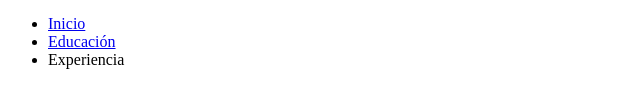
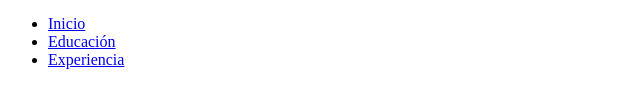
Before and after one commit to AngelVelasco29/ProyectoFinal, a plain HTML site: page index.html in a window 1280 px wide. Shown: the part 500-608 px from the top of the page, 0-640 px from the left. Drawn offline with Linux system fonts and the light colour scheme.

Commit message:
Correcion en la escritura de Experiencia.

```diff
--- a/index.html
+++ b/index.html
@@ -31,7 +31,7 @@
       <ul>
         <li><a href="index.html">Inicio</a></li>
         <li><a href="educacion.html">Educación</a></li>
-        <li><a href="experiencia.html"></a>Experiencia</li>
+        <li><a href="experiencia.html">Experiencia</a></li>
       </ul>
     </nav>
 
```
